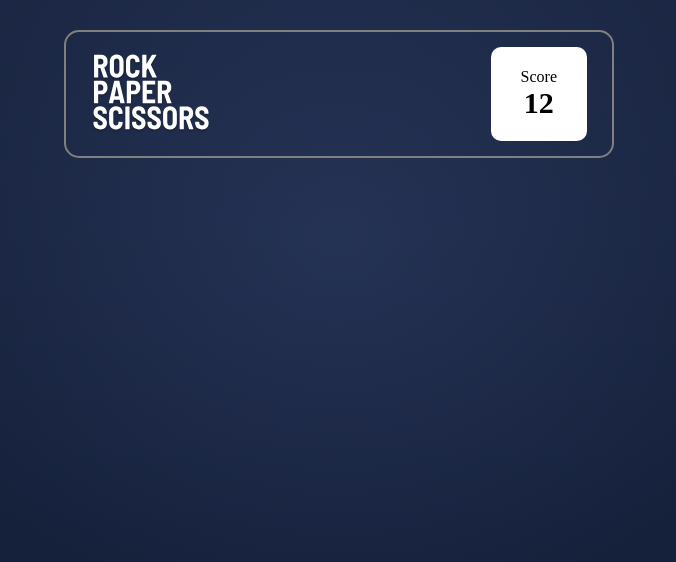
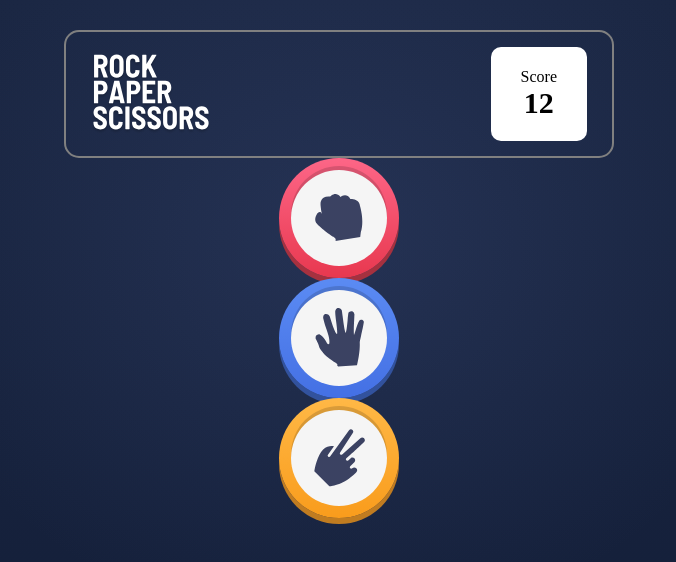
Before and after one commit to vryc9/rock-paper-siscors, a React (Vite) app: page / in a window 1280 px wide. Shown: the top 562 px of the page, without its empty margins (301-977 px from the left). Built offline with nearby package versions, Linux system fonts and the light colour scheme.

Commit message:
feat(choice) : Affichae choix + design

```diff
--- a/src/App.css
+++ b/src/App.css
@@ -13,4 +13,6 @@
 
 .content {
   margin: 30px 0;
+  display: flex;
+  flex-direction: column;
 }
--- a/src/App.tsx
+++ b/src/App.tsx
@@ -1,11 +1,36 @@
+import { useState } from "react";
 import "./App.css";
 import Score from "./Components/Score/Score";
+import { Choice } from "./Models/Choice";
+import Choices from "./Components/Choices/Choices";
 
 function App() {
+  const [choices, setChoices] = useState<Choice[]>([
+    {
+      type: "ROCK",
+      owner: undefined,
+    },
+    {
+      type: "PAPER",
+      owner: undefined,
+    },
+    {
+      type: "SCISSORS",
+      owner: undefined,
+    },
+  ]);
+
+  const handleClick = () => {
+    setChoices([...choices]);
+  };
+
   return (
     <div className="app-container">
       <div className="content">
         <Score />
+        {choices.map((choice) => (
+          <Choices key={choice.type} type={choice.type} onClick={handleClick} />
+        ))}
       </div>
     </div>
   );
--- /dev/null
+++ b/src/Components/Choices/Choices.css
@@ -0,0 +1,44 @@
+.choices-container {
+  display: flex;
+  justify-content: center;
+}
+
+.game-button {
+  width: 120px;
+  height: 120px;
+  border-radius: 50%;
+  display: flex;
+  align-items: center;
+  justify-content: center;
+  position: relative;
+  cursor: pointer;
+}
+
+.paper {
+  background: linear-gradient(to bottom, #5b8bf3, #4470e4);
+  box-shadow: 0 6px 0 rgba(53, 87, 167, 0.9);
+}
+
+.scissors {
+  background: linear-gradient(to bottom, #ffb846, #f99c1c);
+  box-shadow: 0 6px 0 rgba(211, 133, 29, 0.9);
+}
+
+.rock {
+  background: linear-gradient(to bottom, #fd6687, #e8384f);
+  box-shadow: 0 6px 0 rgba(180, 49, 62, 0.9);
+}
+
+.inner-circle {
+  width: 80%;
+  height: 80%;
+  background-color: #f5f5f5;
+  border-radius: 50%;
+  position: relative;
+  display: flex;
+  align-items: center;
+  justify-content: center;
+  /* Ombre en haut du cercle blanc */
+  box-shadow: 0 -4px 0 rgba(0, 0, 0, 0.15);
+  z-index: 1;
+}
--- /dev/null
+++ b/src/Components/Choices/Choices.tsx
@@ -0,0 +1,23 @@
+import { choicesStyles, ChoicesTypes } from "../../Models/Choice";
+import './Choices.css'
+
+type Props = {
+  onClick: () => void;
+  type: ChoicesTypes;
+};
+
+const Choices = ({ type, onClick }: Props) => {
+  const { className, icon } = choicesStyles[type];
+
+  return (
+    <div className="choices-container">
+      <div onClick={onClick} className={`game-button ${className}`}>
+        <div className="inner-circle">
+          <img src={icon} alt={type} />
+        </div>
+      </div>
+    </div>
+  );
+};
+
+export default Choices;
--- /dev/null
+++ b/src/Models/Choice.ts
@@ -0,0 +1,21 @@
+
+import rock from "../assets/images/icon-rock.svg";
+import paper from "../assets/images/icon-paper.svg";
+import scissors from "../assets/images/icon-scissors.svg";
+
+
+type Style = { className: string; icon: string }
+type ChoiceStyle = Record<ChoicesTypes, Style>
+
+export interface Choice {
+    owner?: string,
+    type: ChoicesTypes
+}
+
+export const choicesStyles: ChoiceStyle = {
+    ROCK: { className: "rock", icon: rock },
+    PAPER: { className: "paper", icon: paper },
+    SCISSORS: { className: "scissors", icon: scissors },
+};
+
+export type ChoicesTypes = 'ROCK' | 'PAPER' | 'SCISSORS';
```
